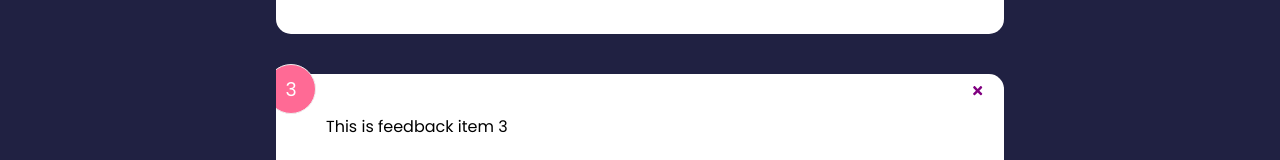
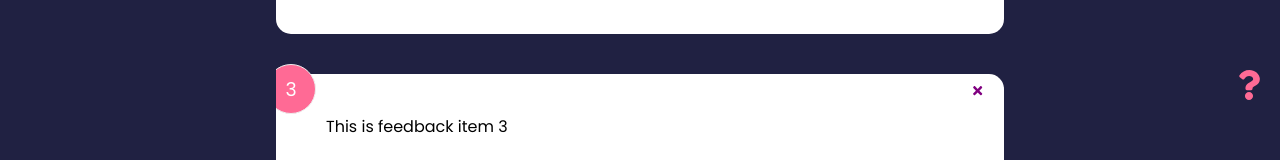
Before and after one commit to nish10/Feedback-App-React, a React (Create React App) app in the folder feedback-app/: page / in a window 1280 px wide. Shown: the part 676-836 px from the top of the page. Built offline with nearby package versions, Linux system fonts and the light colour scheme.

Commit message:
react router dom and about page

```diff
--- a/feedback-app/package.json
+++ b/feedback-app/package.json
@@ -12,6 +12,7 @@
     "react": "^18.3.1",
     "react-dom": "^18.3.1",
     "react-icons": "^5.5.0",
+    "react-router-dom": "^7.8.2",
     "react-scripts": "5.0.1",
     "uuid": "^11.1.0",
     "web-vitals": "^2.1.4"
--- a/feedback-app/src/App.js
+++ b/feedback-app/src/App.js
@@ -6,6 +6,10 @@
 import FeedbackStats from './components/FeedbackStats'
 import FeedbackForm from './components/FeedbackForm'
 import { v4 as uuidv4 } from 'uuid'
+import AboutPage from './pages/AboutPage'
+import { BrowserRouter as Router, Route, Routes } from 'react-router-dom'
+import AboutIconLink from './components/AboutIconLink'
+
 
 function App() {
   const [feedback, setFeedback] = useState(FeedbackData)
@@ -22,14 +26,22 @@
   }
 
   return (
-    <>
+    <Router>
       <Header bgColor="#1A1A2E" color="#ff6a95" text="Feedback UI" />
       <div className="container">
-        <FeedbackForm handleAdd={addFeedback} />
-        <FeedbackStats feedback={feedback} />
-        <FeedbackList feedback={feedback} handleDelete={deleteFeedback} />
+        <Routes>
+          <Route exact path="/" element={
+            <>
+              <FeedbackForm handleAdd={addFeedback} />
+              <FeedbackStats feedback={feedback} />
+              <FeedbackList feedback={feedback} handleDelete={deleteFeedback} />
+              <AboutIconLink />
+            </>
+          } />
+          <Route path="/about" element={<AboutPage />} />
+        </Routes>
       </div>
-    </>
+    </Router>
   )
 }
 
--- /dev/null
+++ b/feedback-app/src/components/AboutIconLink.jsx
@@ -0,0 +1,15 @@
+import { FaQuestion } from 'react-icons/fa'
+import { Link } from 'react-router-dom'
+import React from 'react'
+
+function AboutIconLink() {
+  return (
+    <div className='about-link'>
+      <Link to="/about">
+        <FaQuestion size={30} />
+      </Link>
+    </div>
+  )
+}
+
+export default AboutIconLink
--- a/feedback-app/src/index.css
+++ b/feedback-app/src/index.css
@@ -187,20 +187,30 @@
 
 /* FIX: Remove position: absolute to keep about icon at the bottom of the
  * document */
-.about-link {
+/* .about-link {
   display: flex;
   justify-content: flex-end;
+} */
+
+.about-link {
+  position: fixed;
+  bottom: max(16px, env(safe-area-inset-bottom));
+  right: max(16px, env(safe-area-inset-right));
+  z-index: 1000;
+  display: inline-flex;
+  align-items: center;
+  gap: 0.4rem;
 }
 
 /* FIX: Remove position: absolute to keep about icon at the bottom of the
  * document */
 .about-link a {
-  color: #fff;
+  color: #ff6a95;
   cursor: pointer;
 }
 
 .about-link a:hover {
-  color: #ff6a95;
+  color: #fff;
 }
 
 .about h1 {
--- /dev/null
+++ b/feedback-app/src/pages/AboutPage.jsx
@@ -0,0 +1,18 @@
+import React from 'react'
+import Card from '../components/shared/Card'
+import { Link } from 'react-router-dom'
+
+function AboutPage() {
+  return (
+    <Card className="about">
+      <h1>About This Project</h1>
+      <p>This is a React app to leave feedback for a product or service</p>
+      <p>Version: 1.0.0</p>
+      <p>
+        <Link to="/">Back To Home</Link>
+      </p>
+    </Card>
+  )
+}
+
+export default AboutPage
```
Also changed, not shown: 1 other file (tests, documents, lock files or other folders).
